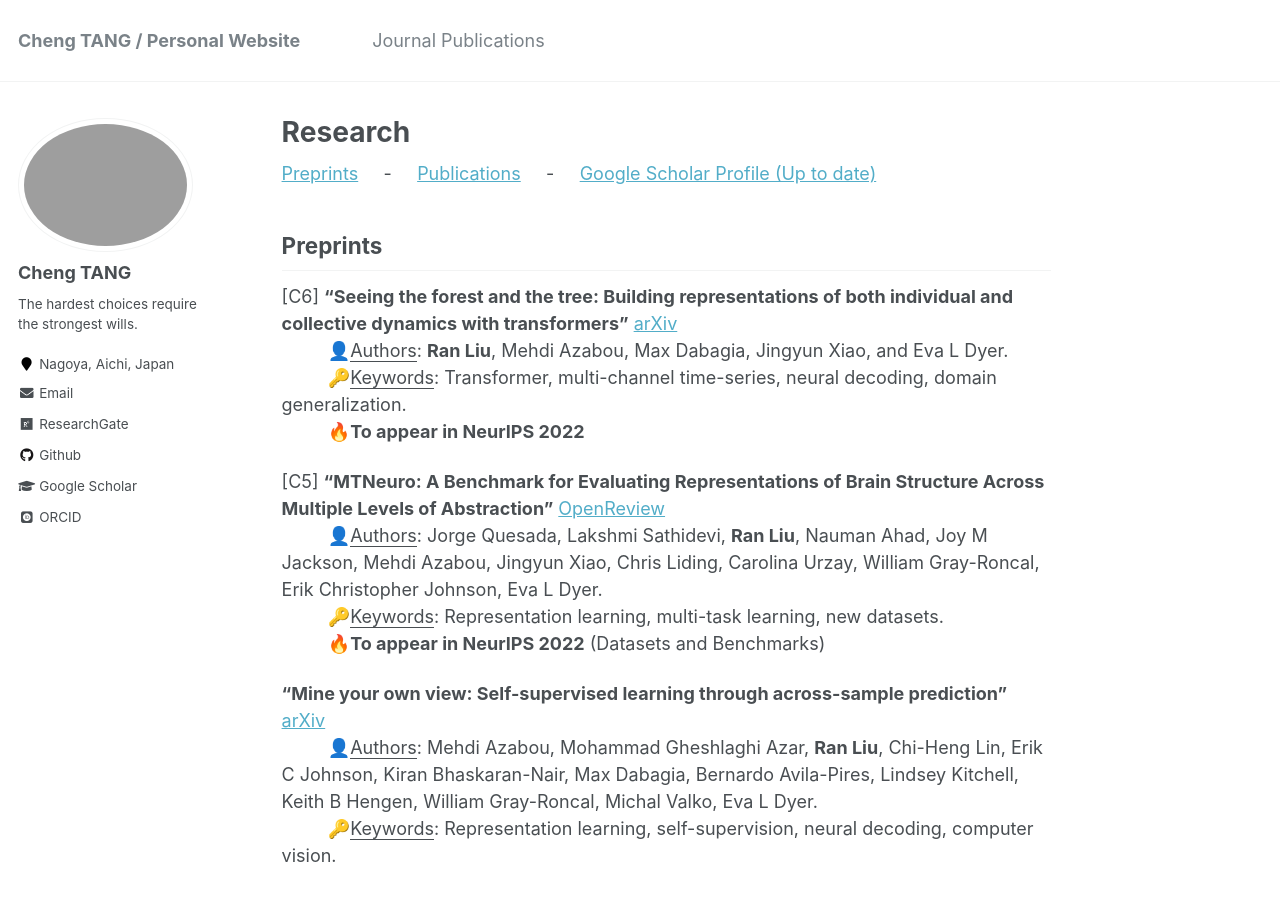
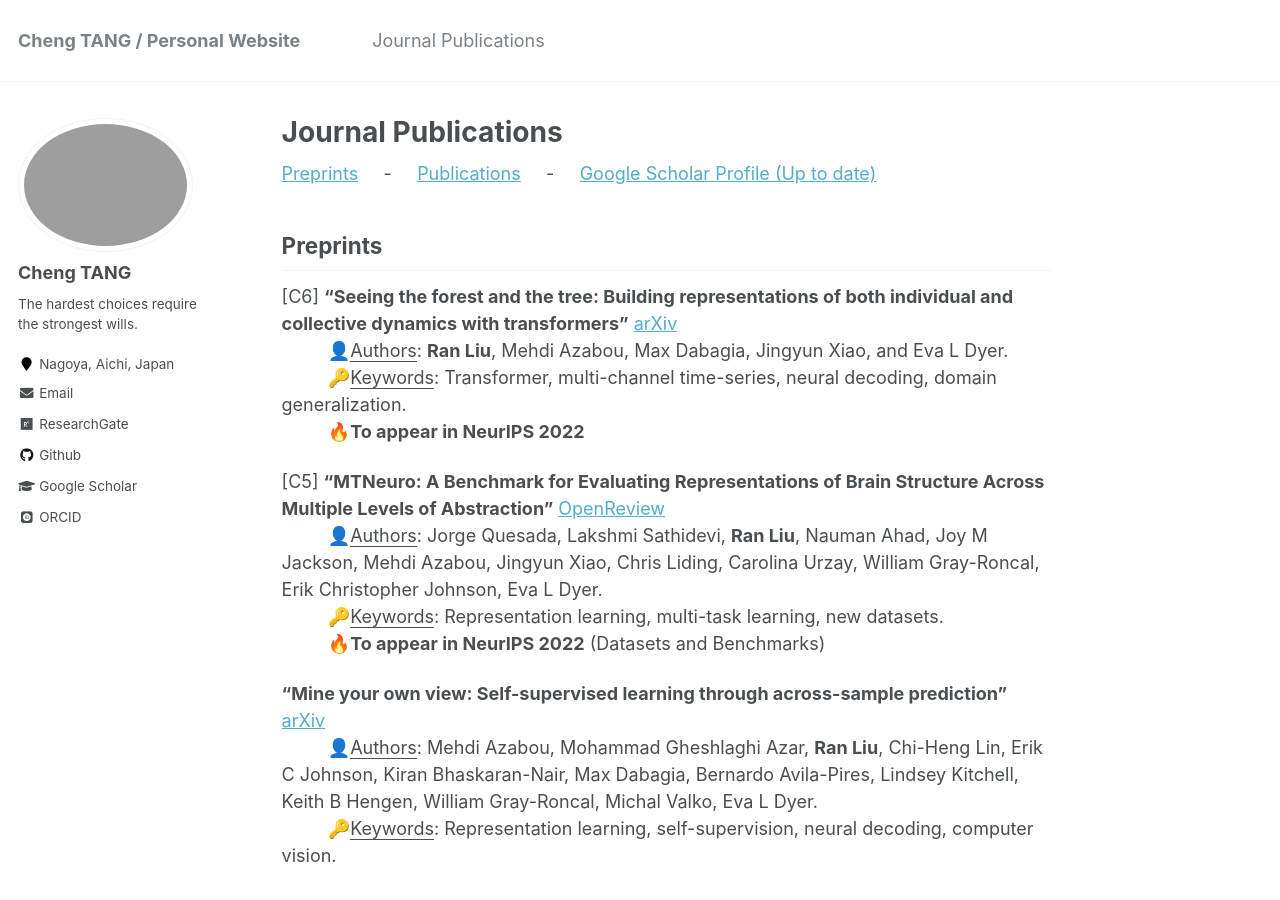
Before and after one commit to ChengTANG-AI/chengtang-ai.github.io, a Jekyll site: the page built from _pages/JournalPublications.md, in a window 1280 px wide and 900 px high. Built offline with Jekyll 4.4.1, drawn with Linux system fonts in a browser that asks for light colours; some web fonts are replaced.

Commit message:
Update JournalPublications.md

```diff
--- a/_pages/JournalPublications.md
+++ b/_pages/JournalPublications.md
@@ -1,6 +1,6 @@
 ---
-title: "Research"
-permalink: /research/
+title: "Journal Publications"
+permalink: /JournalPublications/
 author_profile: true
 ---
 
```
